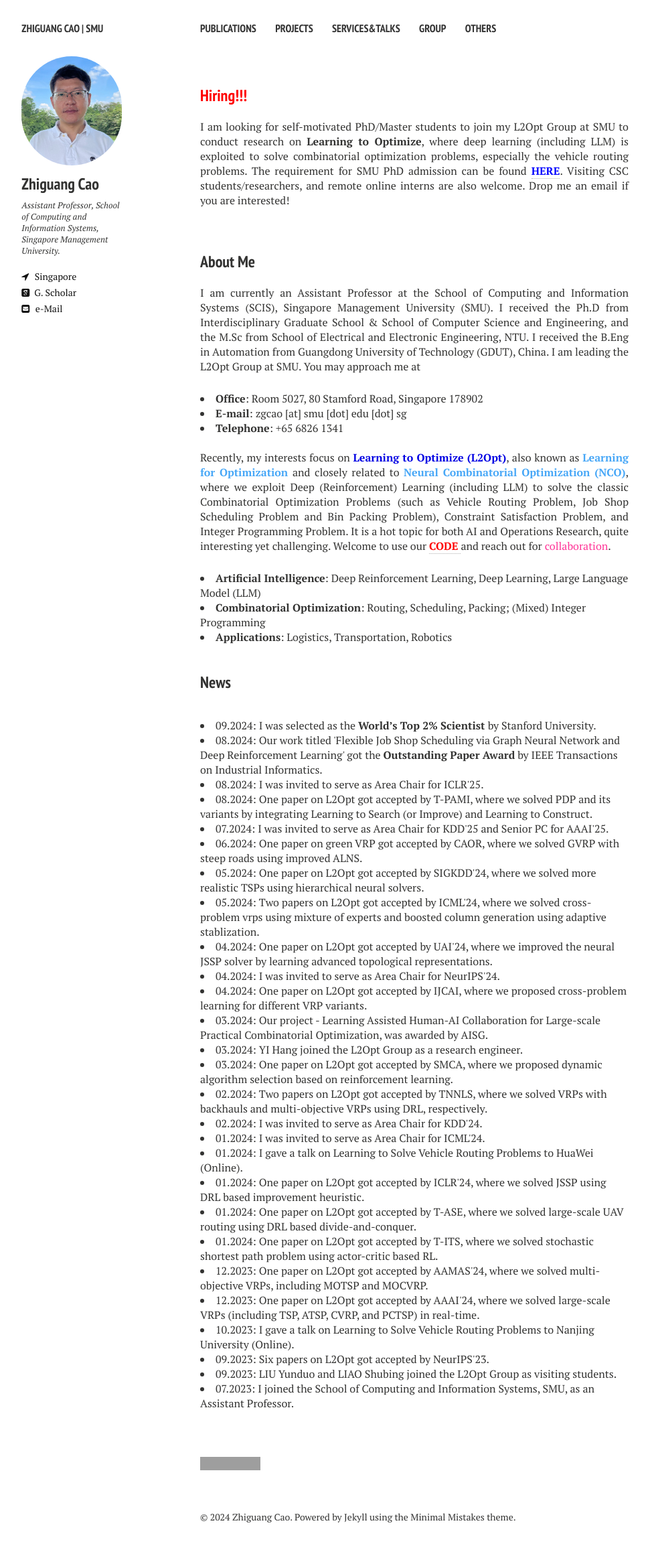
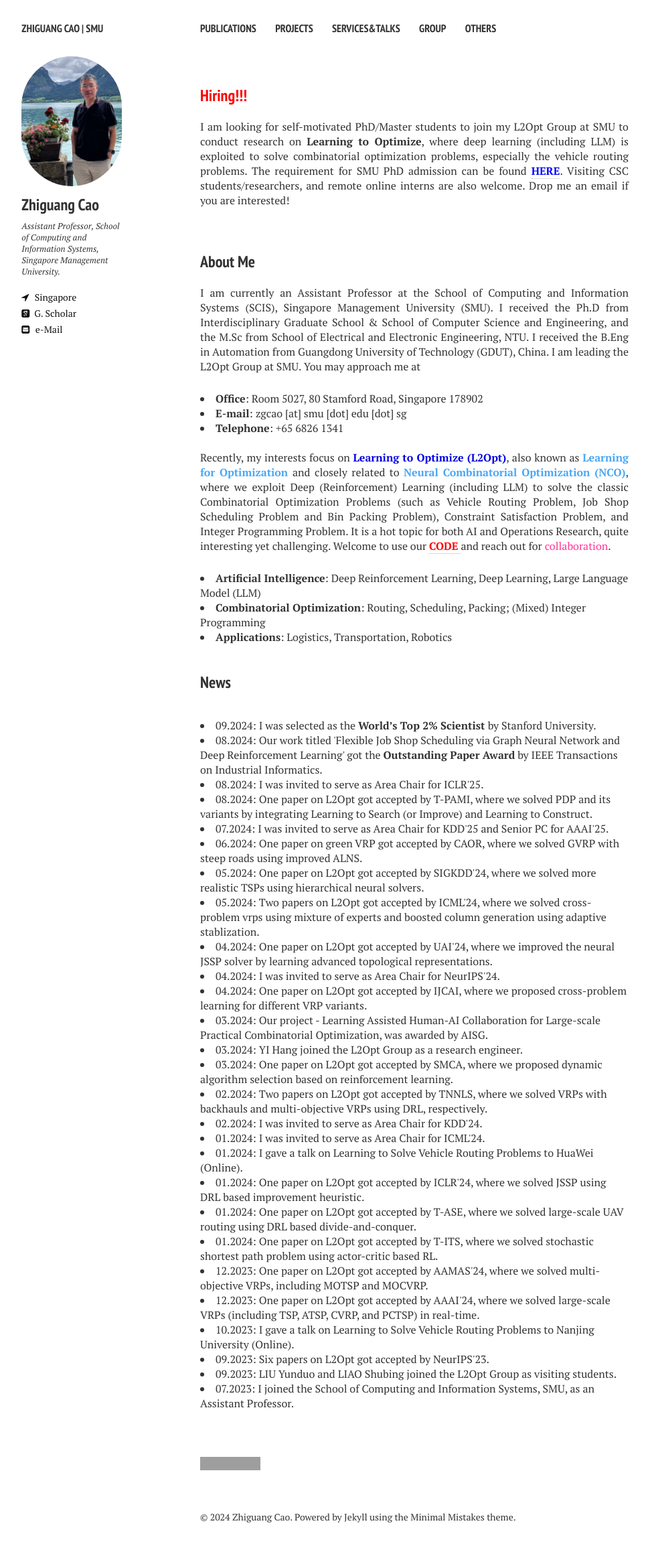
Before and after one commit to zhiguangcaosg/zhiguangcaosg.github.io, a Jekyll site: the page built from index.md, in a window 1280 px wide. Shown: the whole page at 67% size, without its empty margins (21-992 px from the left). Built offline with Jekyll 4.4.1, drawn with Linux system fonts in a browser that asks for light colours; nearby versions of some CDN libraries; grey boxes are pictures that could not be loaded.

Commit message:
Update _author-bio.html

```diff
--- a/_includes/_author-bio.html
+++ b/_includes/_author-bio.html
@@ -1,9 +1,9 @@
 {% if site.owner.avatar contains 'http://' %}
-	<img src="//zhiguangcaosg.github.io/images/zhiguangcao.jpg" class="bio-photo" alt="{{ site.owner.name }} bio photo"></a>
+	<img src="//zhiguangcaosg.github.io/images/profile-czg.jpg" class="bio-photo" alt="{{ site.owner.name }} bio photo"></a>
 {% elsif site.owner.avatar contains 'https://' %}
-	<img src="//zhiguangcaosg.github.io/images/zhiguangcao.jpg" class="bio-photo" alt="{{ site.owner.name }} bio photo"></a>
+	<img src="//zhiguangcaosg.github.io/images/profile-czg.jpg" class="bio-photo" alt="{{ site.owner.name }} bio photo"></a>
 {% else %}
-	<img src="//zhiguangcaosg.github.io/images/zhiguangcao.jpg" class="bio-photo" alt="{{ site.owner.name }} bio photo"></a>
+	<img src="//zhiguangcaosg.github.io/images/profile-czg.jpg" class="bio-photo" alt="{{ site.owner.name }} bio photo"></a>
 {% endif %}
 <h3>{{ site.owner.name }}</h3>
 <p>{{ site.owner.bio }}</p>
```
